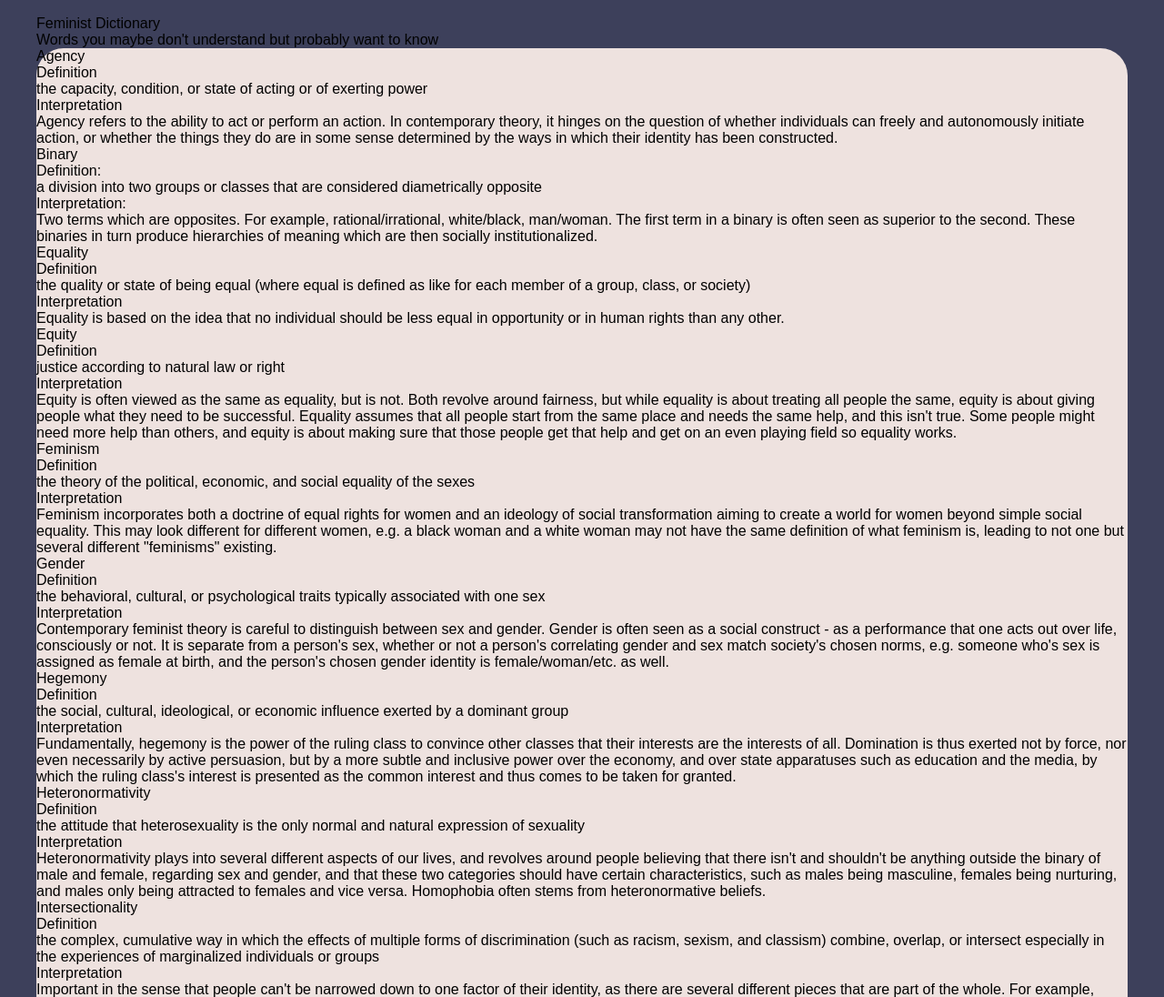
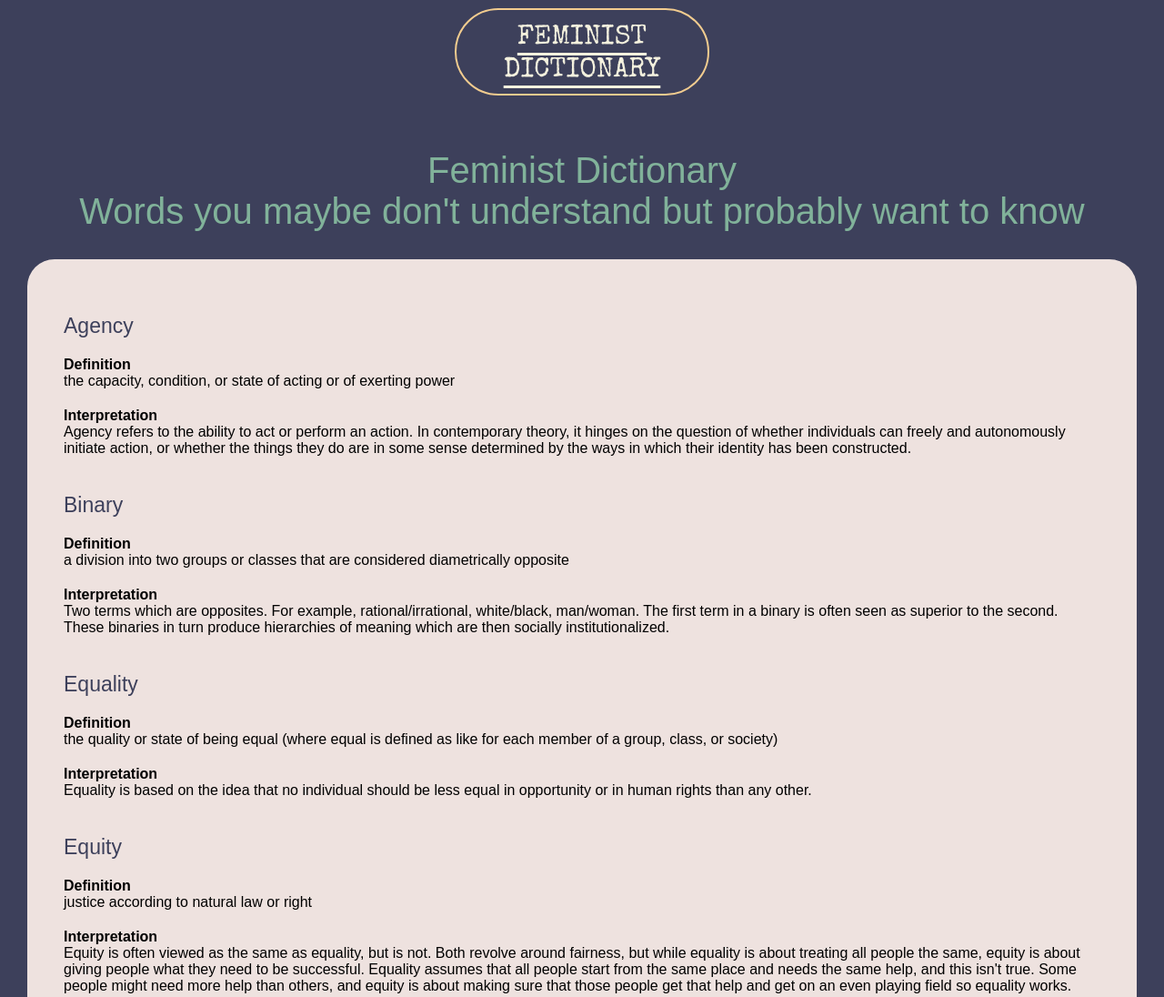
Before and after one commit to xiaokunq/xiaokunq-womenswebprojectmobile, a plain HTML site: page femdict.html in a window 1280 px wide. Shown: the part 327-1423 px from the top of the page at 91% size. Drawn offline with nearby package versions, Linux system fonts and the light colour scheme.

Commit message:
Add files via upload

```diff
--- a/css/style.css
+++ b/css/style.css
@@ -1,5 +1,5 @@
 body{
-    padding: 40px 40px 40px 40px;
+    padding: 50px 10px;
     background-color: #3d405b;
     font-family: Arial, Helvetica, sans-serif;
     font-size: medium;
@@ -9,11 +9,14 @@ body{
 main{
     background-color: #eee2df;
     border-radius: 30px;
+    margin: 20px 20px;
+    padding: 20px 20px;
 }
 
 footer{
     background-image: url(../images/background_pic.gif);
     color: white;
+    padding: 20px 20px;
 }
 
 img{
@@ -49,8 +52,14 @@ ul {
     font-size: 30px;
 }
 
-li{
-    padding: 20px 15px;
+nav li{
+    padding: 10px 15px;
+    border: 2px solid #f2cc8f;
+    width: 23%;
+    border-radius: 50px;
+    margin: 10px 0px;
+    margin-left: auto;
+    margin-right: auto;
 
 }
 
@@ -58,12 +67,14 @@ nav a{
     text-decoration: none;
     color: #f2cc8f;
     font-family: 'Special Elite', cursive;
+
+
 }
 
 .active{
 
     text-decoration: underline;
-    text-underline-offset: 8px;
+    text-underline-offset: 10px;
     color: #f4f1de;
     text-transform: uppercase;
 }
@@ -78,22 +89,46 @@ nav a{
     left: 0px;
 }
 
-#logo{
+.logo{
     color: #81b29a;
-    font-family: 'Special Elite', cursive;
-    font-size: 50px ;
-    font-weight: 600;
+    font-family: arial, sans-serif;
+    font-size: 40px ;
+    font-weight: 300;
     margin-bottom: 30px;
-    margin-top: 10px;
+    margin-top: 50px;
     text-align: center;
 }
 
+/* literature page styling */
 .litcontainer{
     display:grid;
     grid-template-columns: 1;
     justify-content: center;
 }
 
+/* Dictionary page styling */
+dl div
+{
+    margin: 20px 20px;
+}
+
+dl h2
+{
+    font-size: 23px;
+    font-weight: bold;
+    margin-top: 40px;
+    color: #3d405b;
+}
+
+dl h3
+{
+    margin-top: 20px;
+    font-weight: bold;
+}
+
+
+
+
 @media (prefers-reduced-motion: reduce) {
     img{
         transition: none;
--- a/femdict.html
+++ b/femdict.html
@@ -32,162 +32,178 @@
           <li><a href="femdict.html" class="active">Feminist Dictionary</a></li>
         </ul>
     </nav>
-      <!-- definitions from meriam webster -->
-      <!-- interpretations from
+      <!-- <h3>definition</h3>s from meriam webster -->
+      <!-- <h3>interpretation</h3>s from
             The Dictionary of Feminist Theory - Maggie Humm,
             Key Concepts In Post-Colonial Studies - Ashcroft, Bill, Gareth Griffiths, and Helen Tiffin,
             or myself -->
-      <!-- interpretation of equity from https://everydayfeminism.com/2014/09/equality-is-not-enough/ -->
+      <!-- <h3>interpretation</h3> of equity from https://everydayfeminism.com/2014/09/equality-is-not-enough/ -->
 
+    <div class="logo">
       <h1 id="top">Feminist Dictionary</h1>
       <p>Words you maybe don't understand but probably want to know</p>
-
+    </div>
   </header>
 
   <main>
 
 
-      <!-- definitions from meriam webster -->
-      <!-- interpretations from
+      <!-- <h3>definition</h3>s from meriam webster -->
+      <!-- <h3>interpretation</h3>s from
             The Dictionary of Feminist Theory - Maggie Humm,
             Key Concepts In Post-Colonial Studies - Ashcroft, Bill, Gareth Griffiths, and Helen Tiffin,
             or myself -->
-      <!-- interpretation of equity from https://everydayfeminism.com/2014/09/equality-is-not-enough/ -->
+      <!-- <h3>interpretation</h3> of equity from https://everydayfeminism.com/2014/09/equality-is-not-enough/ -->
 
       <dl>
-        <dt>Agency</dt>
-        <dd>Definition
+        <div>
+          <h2><dt>Agency</dt></h2>
+          <dd><h3>Definition</h3>
             <p>
               the capacity, condition, or state of acting or of exerting power
             </p>
-        <dd>Interpretation
+          <dd><h3>Interpretation</h3>
             <p>
               Agency refers to the ability to act or perform an action. In contemporary theory, it hinges on the question of whether individuals can freely and autonomously initiate action, or whether the things they do are in some sense determined by the ways in which their identity has been constructed.
             </p>
+        </div>
 
-
-        <dt>Binary</dt>
-        <dd>Definition:
+        <div>
+          <h2><dt>Binary</dt></h2>
+          <dd><h3>Definition</h3>
             <p>
               a division into two groups or classes that are considered diametrically opposite
             </p></dd>
-        <dd>Interpretation:
+          <dd><h3>Interpretation</h3>
             <p>
               Two terms which are opposites. For example, rational/irrational, white/black, man/woman. The first term in a binary is often seen as superior to the second. These binaries in turn produce hierarchies of meaning which are then socially institutionalized.
             </p></dd>
+        </div>
 
-
-        <dt>Equality</dt>
-        <dd>Definition
+        <div>
+          <h2><dt>Equality</dt></h2>
+          <dd><h3>Definition</h3>
             <p>
               the quality or state of being equal (where equal is defined as like for each member of a group, class, or society)
             </p></dd>
-        <dd>Interpretation
+          <dd><h3>Interpretation</h3>
             <p>
               Equality is based on the idea that no individual should be less equal in opportunity or in human rights than any other.
             </p></dd>
+        </div>
 
-
-        <dt>Equity</dt>
-        <dd>Definition
+        <div>
+          <h2><dt>Equity</dt></h2>
+          <dd><h3>Definition</h3>
             <p>
               justice according to natural law or right
             </p></dd>
-        <dd>Interpretation
+          <dd><h3>Interpretation</h3>
             <p>
               Equity is often viewed as the same as equality, but is not. Both revolve around fairness, but while equality is about treating all people the same, equity is about giving people what they need to be successful. Equality assumes that all people start from the same place and needs the same help, and this isn't true. Some people might need more help than others, and equity is about making sure that those people get that help and get on an even playing field so equality works.
             </p></dd>
+        </div>
 
-
-        <dt>Feminism</dt>
-        <dd>Definition
+        <div>
+          <h2><dt>Feminism</dt></h2>
+          <dd><h3>Definition</h3>
             <p>
               the theory of the political, economic, and social equality of the sexes
             </p></dd>
-        <dd>Interpretation
+          <dd><h3>Interpretation</h3>
             <p>
-            Feminism incorporates both a doctrine of equal rights for women and an ideology of social transformation aiming to create a world for women beyond simple social equality. This may look different for different women, e.g. a black woman and a white woman may not have the same definition of what feminism is, leading to not one but several different "feminisms" existing.
+              Feminism incorporates both a doctrine of equal rights for women and an ideology of social transformation aiming to create a world for women beyond simple social equality. This may look different for different women, e.g. a black woman and a white woman may not have the same <h3>definition</h3> of what feminism is, leading to not one but several different "feminisms" existing.
             </p></dd>
+        </div>
 
-
-        <dt>Gender</dt>
-        <dd>Definition
+        <div>
+          <h2><dt>Gender</dt></h2>
+          <dd><h3>Definition</h3>
             <p>
               the behavioral, cultural, or psychological traits typically associated with one sex
             </p></dd>
-        <dd>Interpretation
+          <dd><h3>Interpretation</h3>
             <p>
               Contemporary feminist theory is careful to distinguish between sex and gender. Gender is often seen as a social construct - as a performance that one acts out over life, consciously or not. It is separate from a person's sex, whether or not a person's correlating gender and sex match society's chosen norms, e.g. someone who's sex is assigned as female at birth, and the person's chosen gender identity is female/woman/etc. as well.
             </p></dd>
+        </div>
 
-
-        <dt>Hegemony</dt>
-        <dd>Definition
+        <div>
+          <h2><dt>Hegemony</dt></h2>
+          <dd><h3>Definition</h3>
             <p>
               the social, cultural, ideological, or economic influence exerted by a dominant group
             </p></dd>
-        <dd>Interpretation
+          <dd><h3>Interpretation</h3>
             <p>
               Fundamentally, hegemony is the power of the ruling class to convince other classes that their interests are the interests of all.  Domination is thus exerted not by force, nor even necessarily by active persuasion, but by a more subtle and inclusive power over the economy, and over state apparatuses such as education and the media, by which the ruling class's interest is presented as the common interest and thus comes to be taken for granted.
             </p></dd>
+        </div>
 
-
-        <dt>Heteronormativity</dt>
-        <dd>Definition
+        <div>
+          <h2><dt>Heteronormativity</dt></h2>
+          <dd><h3>Definition</h3>
             <p>
               the attitude that heterosexuality is the only normal and natural expression of sexuality
             </p></dd>
-        <dd>Interpretation
+          <dd><h3>Interpretation</h3>
             <p>
               Heteronormativity plays into several different aspects of our lives, and revolves around people believing that there isn't and shouldn't be anything outside the binary of male and female, regarding sex and gender, and that these two categories should have certain characteristics, such as males being masculine, females being nurturing, and males only being attracted to females and vice versa. Homophobia often stems from heteronormative beliefs.
             </p></dd>
+        </div>
 
-
-        <dt>Intersectionality</dt>
-        <dd>Definition
+        <div>
+          <h2><dt>Intersectionality</dt></h2>
+          <dd><h3>Definition</h3>
             <p>
               the complex, cumulative way in which the effects of multiple forms of discrimination (such as racism, sexism, and classism) combine, overlap, or intersect especially in the experiences of marginalized individuals or groups
             </p></dd>
-        <dd>Interpretation
+          <dd><h3>Interpretation</h3>
             <p>
               Important in the sense that people can't be narrowed down to one factor of their identity, as there are several different pieces that are part of the whole. For example, many black women feel like they are never "just a woman" or "just black", but "a black woman". This is because both identities are crucial to how they are treated by society.
             </p>
             <p>
               The law does a poor job of taking intersectionality into consideration, often ignoring overlapping discrimination that comes with different identities. Again with black women as an example, the law either views them as only a woman, and bases judgement off of the discrimination white women may or may not recieve, or views them as a black person, and bases judgement off of the discrimination a black man may or may not recieve, but can't comprehend the unique dual discrimination of both of these identities.
             </p></dd>
+        </div>
 
-
-        <dt>Oppression</dt>
-        <dd>Definition
+        <div>
+          <h2><dt>Oppression</dt></h2>
+          <dd><h3>Definition</h3>
             <p>
               unjust or cruel exercise of authority or power
             </p></dd>
-        <dd>Interpretation
+          <dd><h3>Interpretation</h3>
             <p>
               Women's oppression is the experience of sexism as a system of domination.
             </p></dd>
+        </div>
 
-
-        <dt>Patriarchy</dt>
-        <dd>Definition
+        <div>
+          <h2><dt>Patriarchy</dt></h2>
+          <dd><h3>Definition</h3>
             <p>
               control by men of a disproportionately large share of power
             </p></dd>
-        <dd>Interpretation
+          <dd><h3>Interpretation</h3>
             <p>
               A system of male authority which oppresses women through its social, political and economic institutions. In any of the historical forms that patriarchal society takes, a sex-gender system and a system of economic discrimination operate simultaneously. Patriarchy has power from men's greater access to, and mediation of, the resources and rewards of authority structures inside and outside the home.
             </p></dd>
+        </div>
 
-
-        <dt>Sexism</dt>
-        <dd>Definition
+        <div>
+          <h2><dt>Sexism</dt></h2>
+          <dd><h3>Definition</h3>
             <p>
               prejudice or discrimination based on sex
             </p></dd>
-        <dd>Interpretation
+          <dd><h3>Interpretation</h3>
             <p>
               In conventional sociology "sex role" is a social role allocated to men and to women on a basis of biological sex. Feminist theory argues that gender associated behavior is linked arbitrarily by society to each biological sex. Women are given expressive traits and men instrumental traits. Sex roles are a form of oppression because they keep women from social activity.
             </p></dd>
+        </div>
+
+
       </dl>
 
     </main>
```
Also changed, not shown: history.html (+1 -1 lines), index.html (+3 -3 lines), literature.html (+1 -1 lines). Lines whose indentation alone changed are shown as unchanged.
